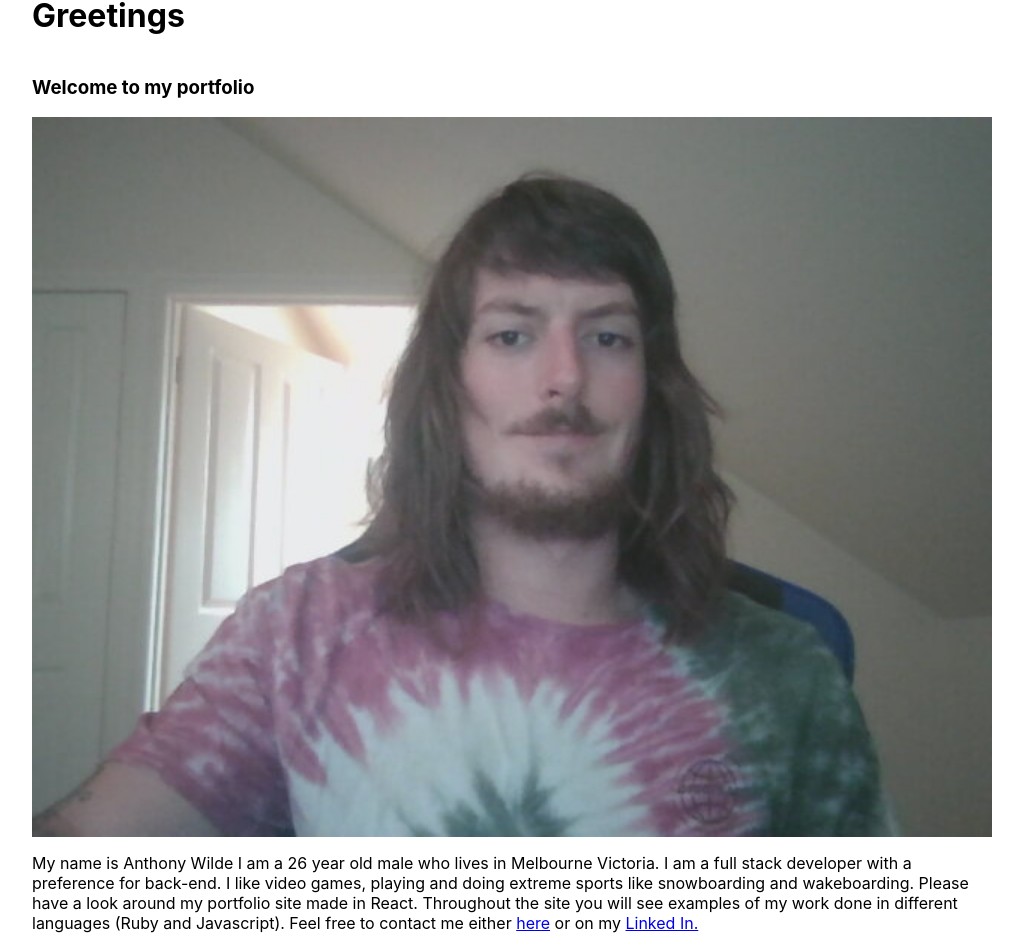
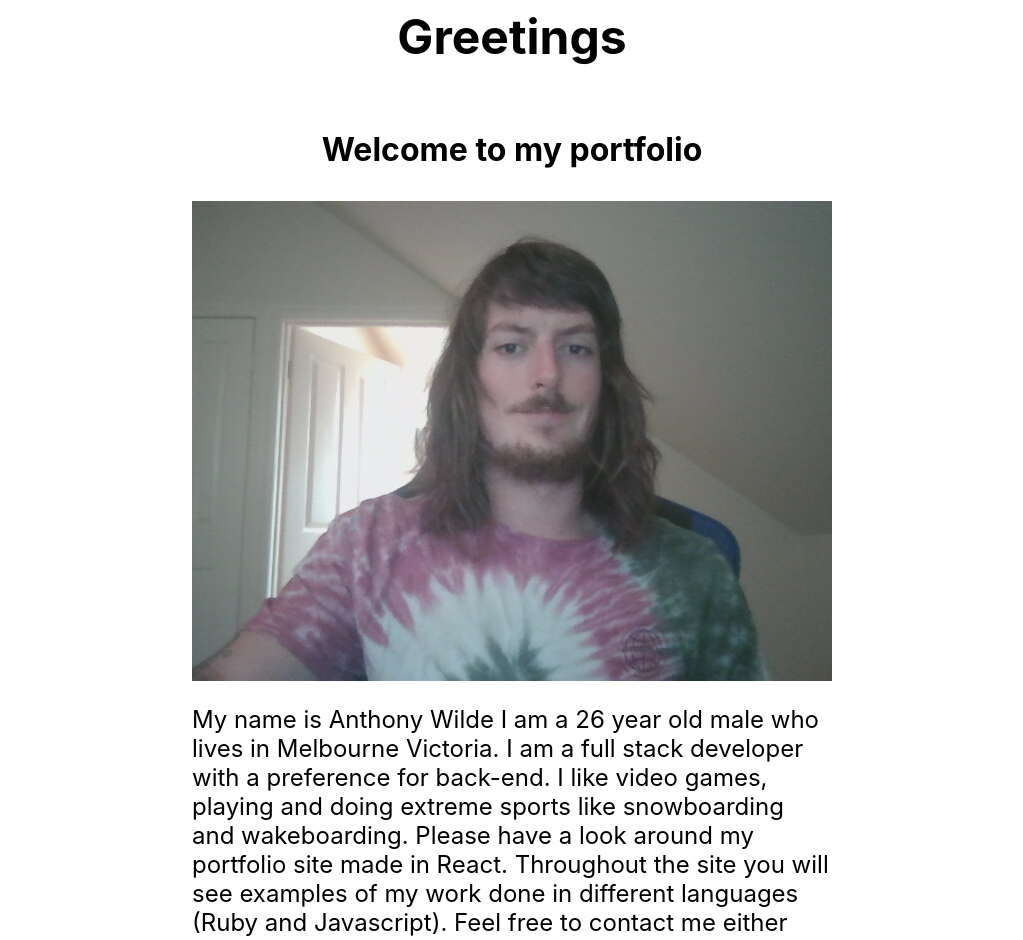
Before and after one commit to Anthonywilde1/react-portfolio, a React (Create React App) app in the folder portfolio/: page / in a window 1280 px wide. Shown: the part 153-1093 px from the top of the page, without its empty margins (128-1151 px from the left). Built offline with nearby package versions, Linux system fonts and the light colour scheme.

Commit message:
finished basic css for Welcome page

```diff
--- a/portfolio/src/App.css
+++ b/portfolio/src/App.css
@@ -73,6 +73,21 @@ li {
   padding-top: 10%;
   display: flex;
   flex-direction: column;
-  width: 75%;
-  padding-left: 12.5%;
+  width: 50%;
+  padding-left: 25%;
+  align-items: center;
 }
+
+.Welcome > h1 {
+  font-size: 3em;
+}
+
+.Welcome > h3 {
+  font-size: 2em;
+}
+
+.Welcome > p {
+  font-size: 1.5em;
+  flex-flow: wrap;
+  display: flex;
+}
```
